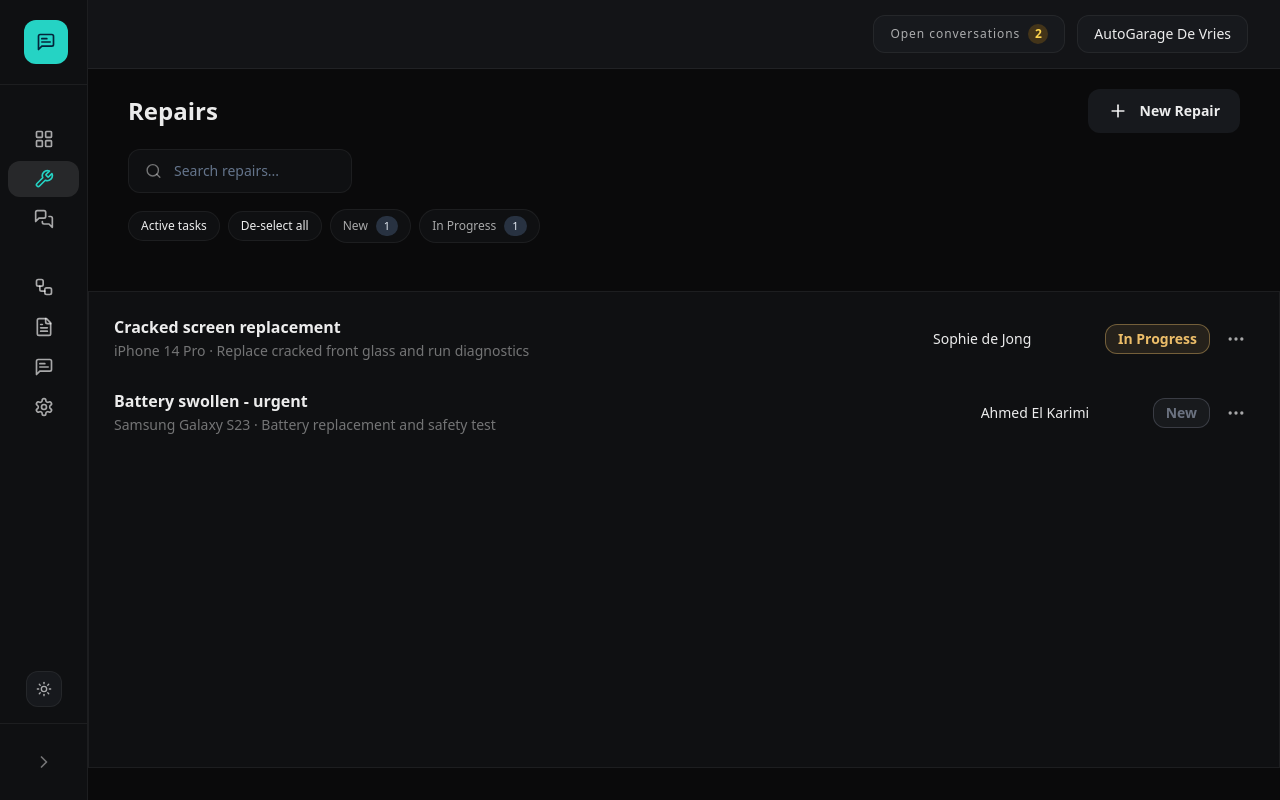
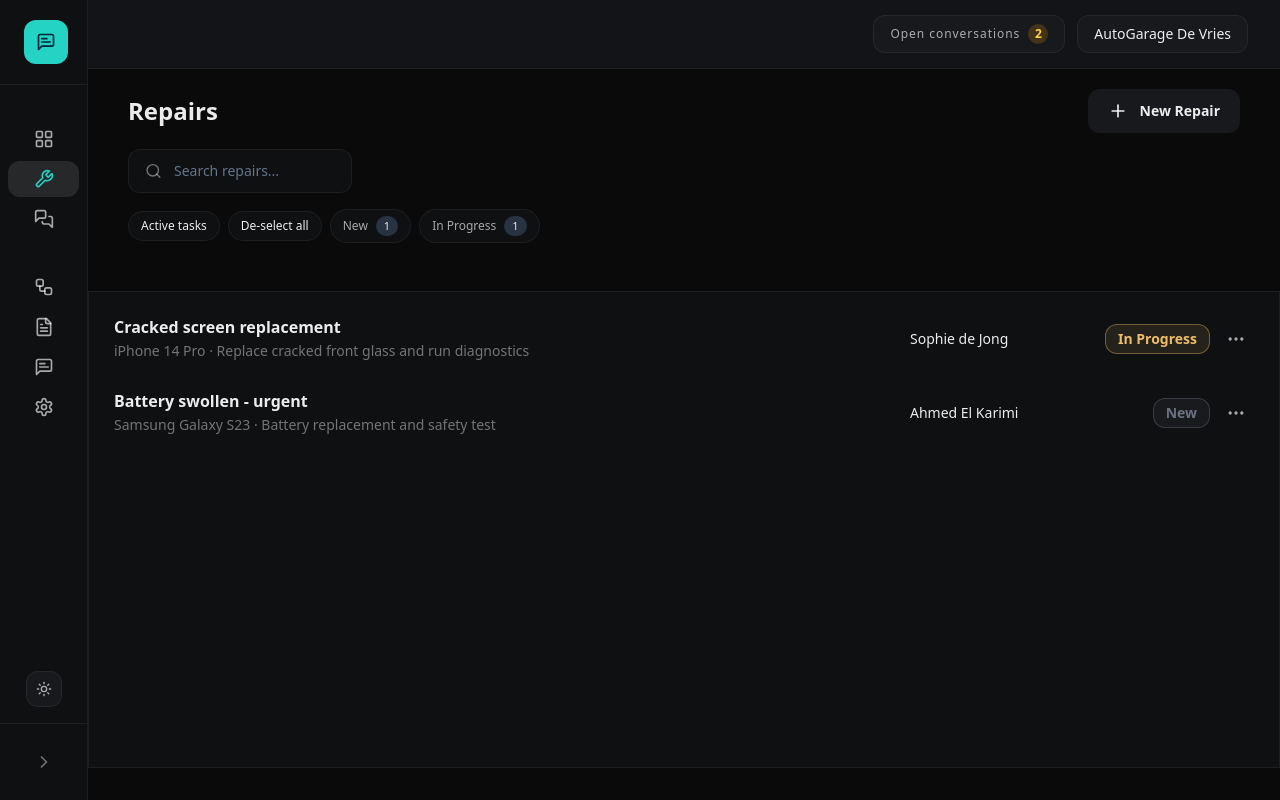
Before and after one commit to botexpertsnl/reparatie_melder_app, a Next.js app: page /work-items in a window 1280 px wide. Built offline with nearby package versions, Linux system fonts and the light colour scheme.

Commit message:
Align customer name column in repairs list rows

```diff
--- a/app/(app)/work-items/page.tsx
+++ b/app/(app)/work-items/page.tsx
@@ -936,13 +936,13 @@ function WorkItemsPageContent() {
                     )}
                     style={selectedRepairId === repair.id ? { borderColor: "var(--border-strong)" } : undefined}
                   >
-                    <div className="grid grid-cols-[minmax(0,1fr)_auto] items-center gap-4">
+                    <div className="grid grid-cols-[minmax(0,1fr)_minmax(0,15rem)] items-center gap-4 sm:grid-cols-[minmax(0,1fr)_minmax(0,22rem)]">
                       <div className="min-w-0">
                         <div className="truncate text-base font-semibold leading-tight text-white">{repair.title}</div>
                         <div className="mt-1 truncate text-sm text-slate-500">{repair.assetName} · {repair.description}</div>
                       </div>
-                      <div className="flex shrink-0 items-center justify-end gap-3 pl-1 sm:pl-2">
-                        <div className="w-28 min-w-0 truncate text-left text-xs font-medium text-white sm:w-40 sm:text-sm">
+                      <div className="grid min-w-0 grid-cols-[minmax(0,1fr)_auto] items-center gap-3 pl-1 sm:pl-2">
+                        <div className="min-w-0 overflow-hidden text-left text-xs font-medium text-white text-ellipsis whitespace-nowrap sm:text-sm">
                           {repair.customerName}
                         </div>
                         <div className="relative flex items-center gap-2" data-action-menu="true">
```
